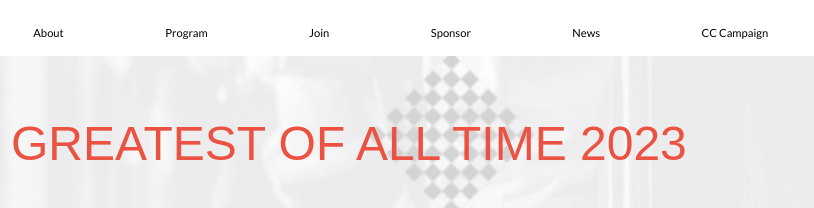
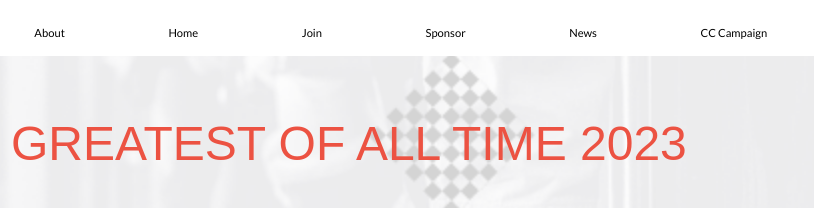
Before and after one commit to maov19/conference_page, a website: page about.html in a window 1280 px wide. Shown: the top 208 px of the page, 357-1171 px from the left. Drawn offline with Linux system fonts and the light colour scheme; a web font is replaced by a local one.

Commit message:
Add home button in about page

```diff
--- a/about.html
+++ b/about.html
@@ -27,7 +27,7 @@
         </div>
             <ul class="menu" >
                 <li><a href="about.html">About</a></li>
-                <li><a href="#welcome">Program</a></li>
+                <li><a href="index.html">Home</a></li>
                 <li><a href="#welcome">Join</a></li>
                 <li><a href="#welcome">Sponsor</a></li>
                 <li><a href="#welcome">News</a></li>
```
